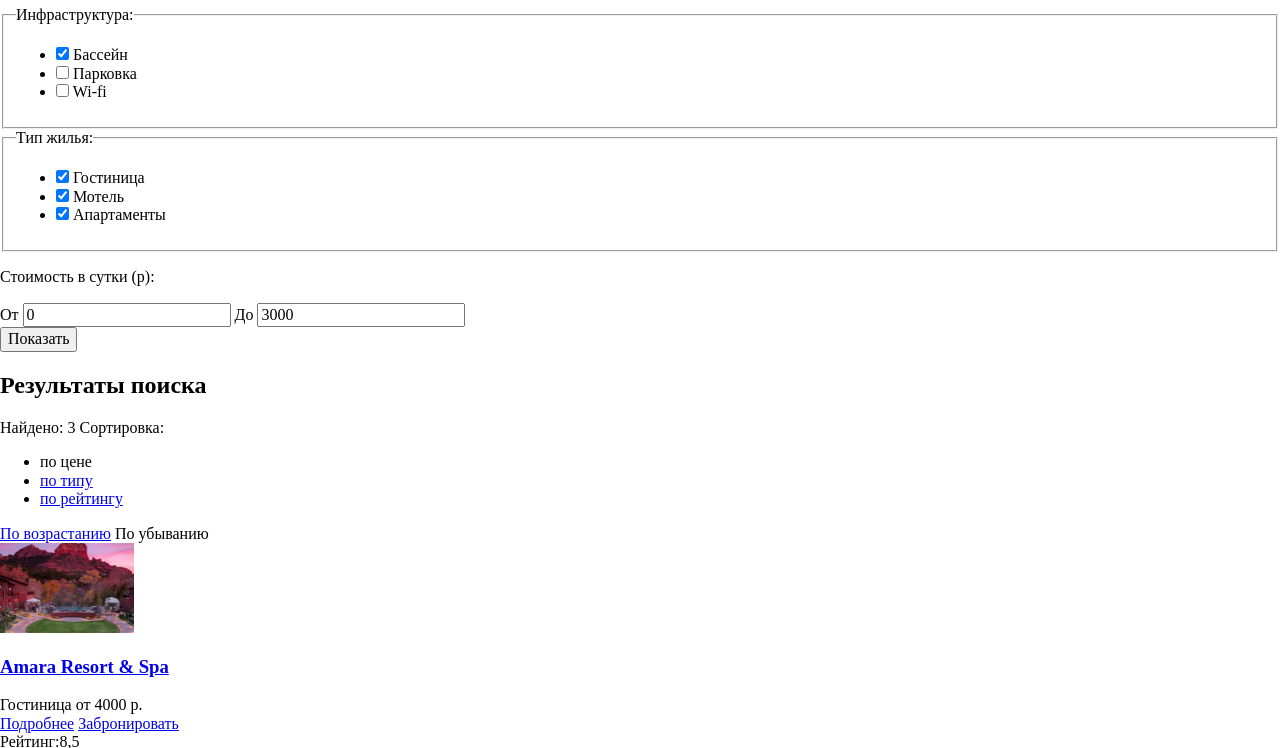
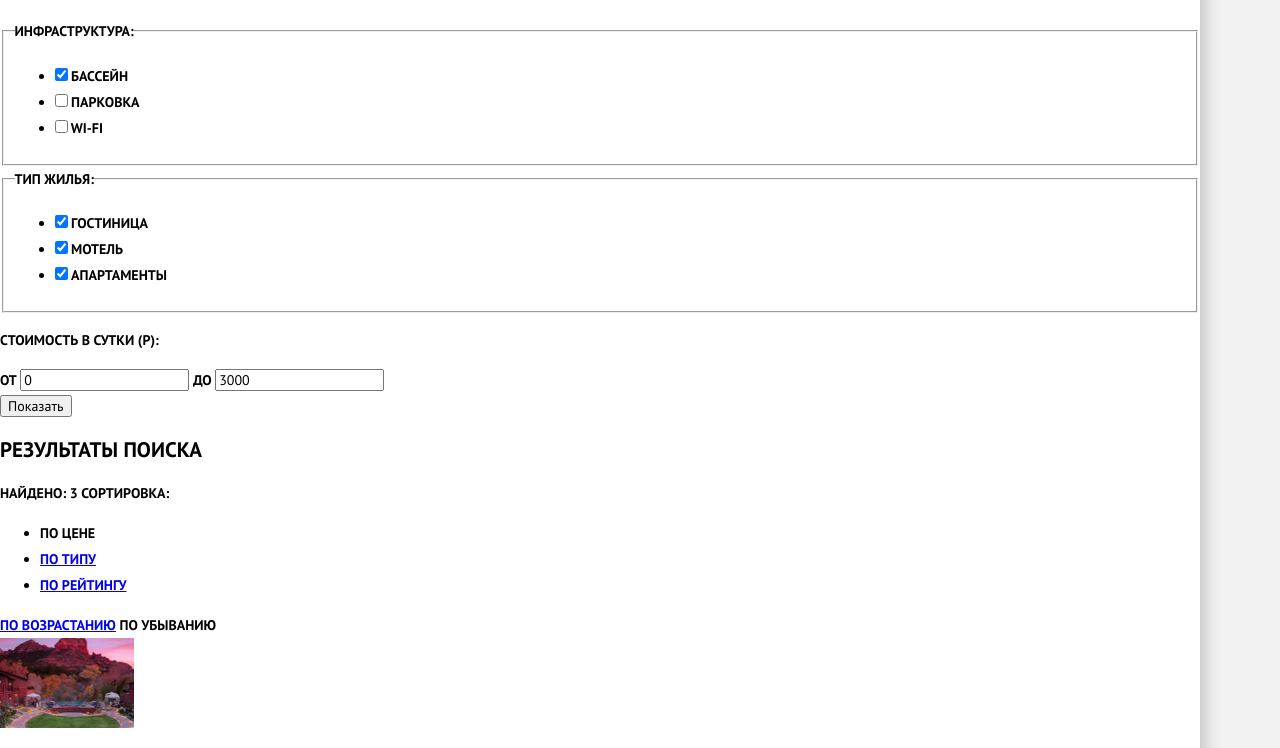
Before and after one commit to makartashik/676153-sedona, a plain HTML site: page hotels.html in a window 1280 px wide. Shown: the part 285-1033 px from the top of the page. Drawn offline with Linux system fonts and the light colour scheme.

Commit message:
Добавлены общие стили и обертка для страниц

```diff
--- /dev/null
+++ b/css/style.css
@@ -0,0 +1,18 @@
+body {
+  margin: 0;
+  padding: 0;
+  font-family: "PT Sans", Arial, sans-serif;
+  font-size: 14px;
+  line-height: 26px;
+  font-weight: 700;
+  color: #000000;
+  text-transform: uppercase;
+  background-color: #f2f2f2;
+
+}
+
+.page-wrap {
+  width: 1200px;
+  background-color: #ffffff;
+  box-shadow: 5px 0px 15px 0px rgba(0, 1, 1, 0.2);
+}
--- a/hotels.html
+++ b/hotels.html
@@ -5,8 +5,10 @@
     <title>Седона: Гостиницы</title>
     <link href="https://fonts.googleapis.com/css?family=PT+Sans:400,700&amp;subset=latin,cyrillic" rel="stylesheet">
     <link href="css/normalize.css" rel="stylesheet">
+    <link href="css/style.css" rel="stylesheet"
   </head>
   <body>
+    <div class="page-wrap">
     <header class="main-header">
       <nav class="main-navigation">
         <a class="main-header-logo" href="index.html">
@@ -144,6 +146,7 @@
         <a href="https://htmlacademy.ru/intensive/htmlcss"><img src="img/logo-htmlacademy.svg" width="113" height="43" alt="HTML Academy"></a>
       </p>
     </footer>
+  </div>
 
   </body>
 </html>
```
Also changed, not shown: index.html (+3 -0 lines).
